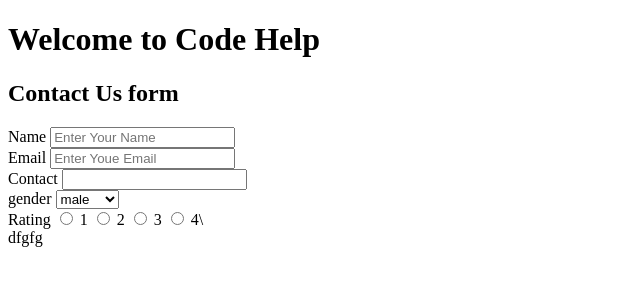
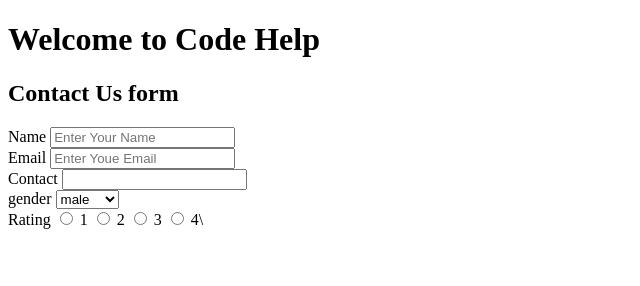
Before and after one commit to Vikalp1234087/html-css-project, a plain HTML site: page first_doubt_session.html in a window 1280 px wide. Shown: the full height of the page, 0-640 px from the left. Drawn offline with Linux system fonts and the light colour scheme.

Commit message:
Update first_doubt_session.html

```diff
--- a/first_doubt_session.html
+++ b/first_doubt_session.html
@@ -46,6 +46,6 @@
         <label for="rating1">4</label>\
 
     </form>
-    dfgfg
+
 </body>
 </html>
```
